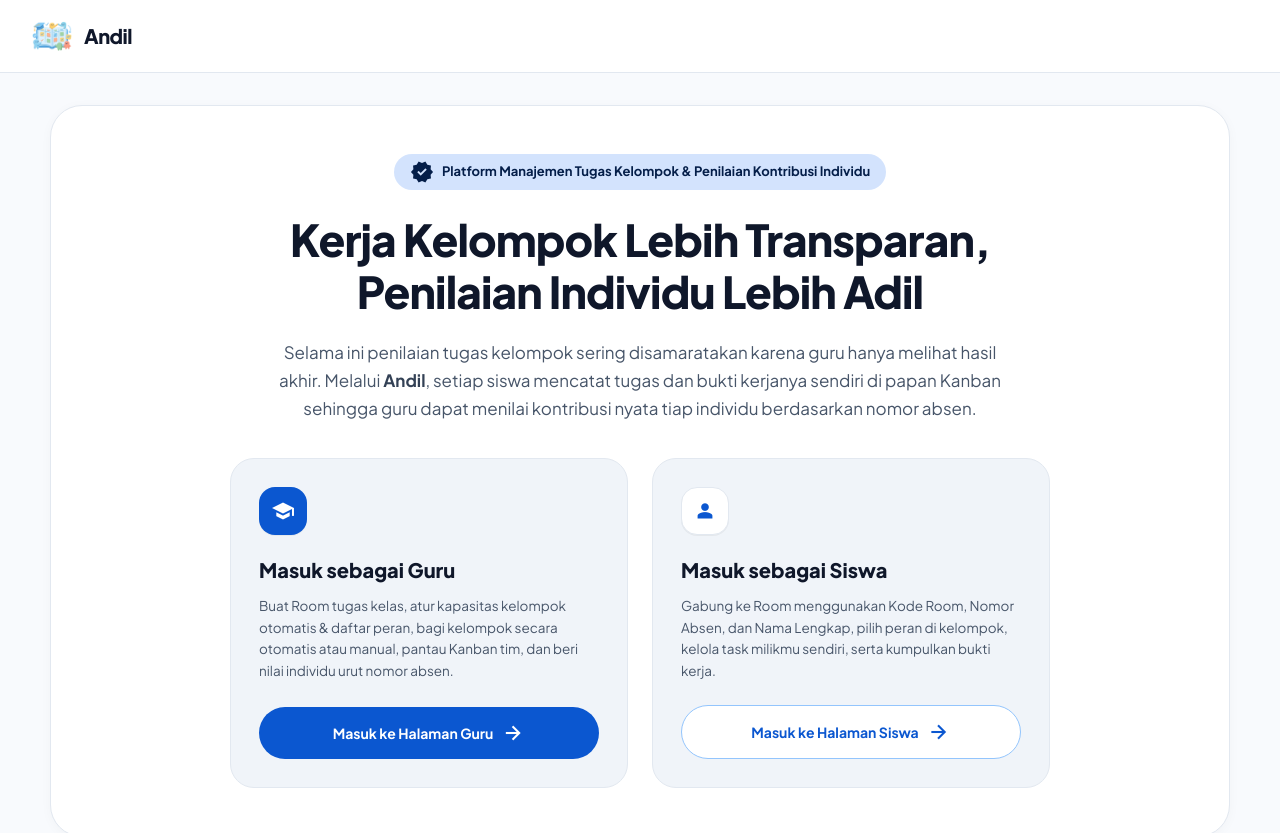
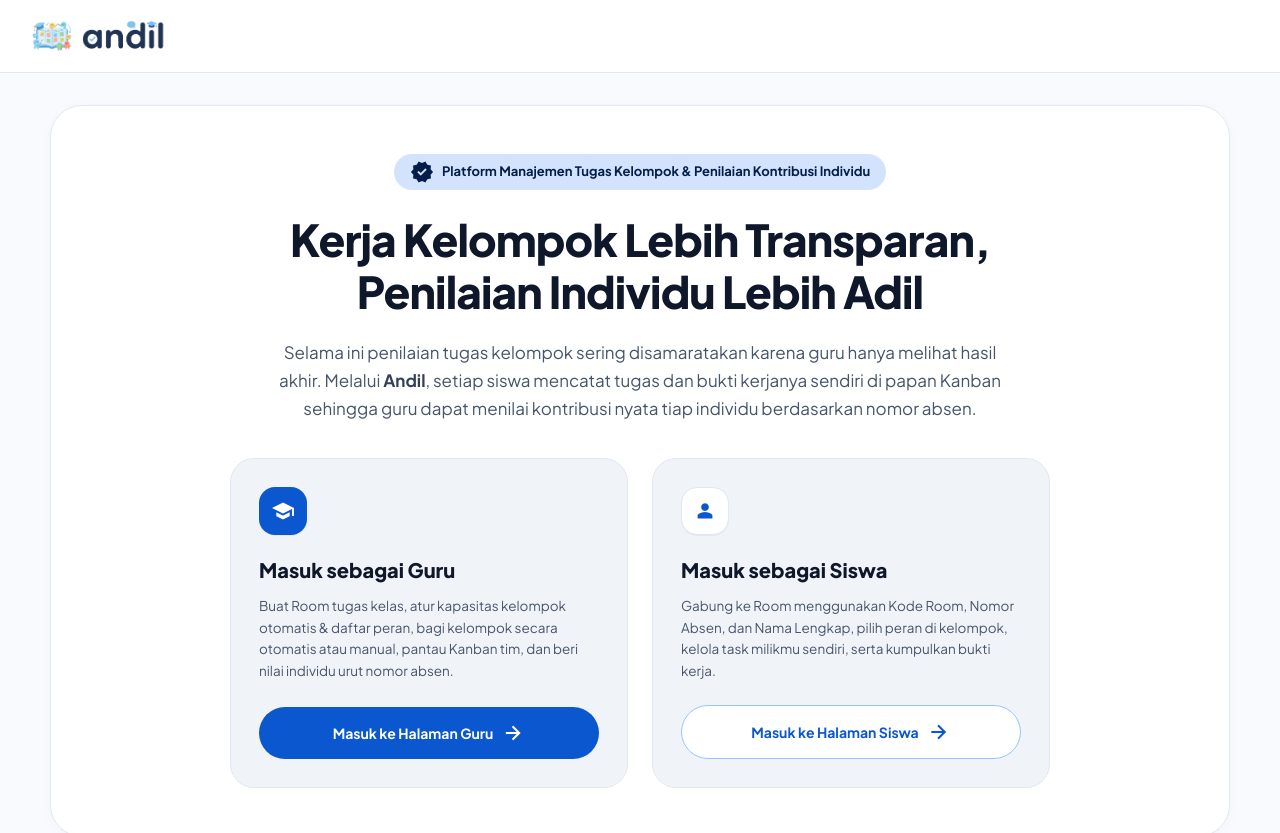
Before and after one commit to wibisanabama/andil, a React (Vite) app: page / in a window 1280 px wide. Shown: the top 833 px of the page. Built offline with nearby package versions, Linux system fonts and the light colour scheme; no server answers; the HTML template or start-up script is replaced by a standard one.

Commit message:
feat(ui): replace Andil header text with logo-teks.png wordmark

```diff
--- a/src/components/TopNavbar.jsx
+++ b/src/components/TopNavbar.jsx
@@ -26,17 +26,19 @@ export function TopNavbar() {
         {/* Brand Logo */}
         <Link
           to="/"
-          className="inline-flex items-center gap-3 group shrink-0 rounded-xl"
+          className="inline-flex items-center gap-2.5 group shrink-0 rounded-xl"
           aria-label="Andil, Kembali ke Halaman Utama"
         >
           <img
             src="/logo.png"
-            alt="Logo Andil"
+            alt="Logo Icon Andil"
             className="w-10 h-10 object-contain shrink-0"
           />
-          <span className="text-[20px] font-extrabold tracking-tight text-[#0F172A]">
-            Andil
-          </span>
+          <img
+            src="/logo-teks.png"
+            alt="Andil"
+            className="h-7 sm:h-8 w-auto object-contain shrink-0"
+          />
         </Link>
 
         {/* Info Sesi Login Guru */}
```
Also changed, not shown: public/logo-teks.png (added).
